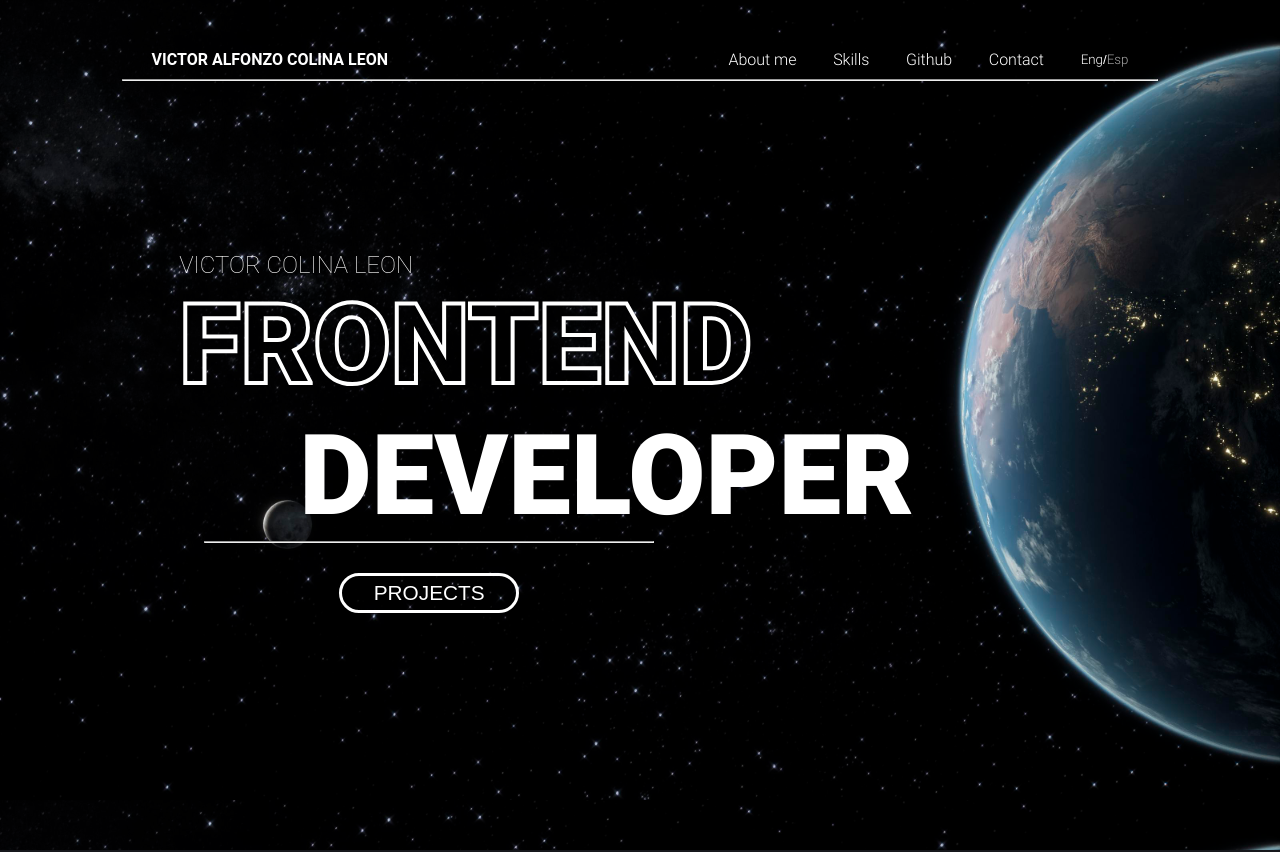
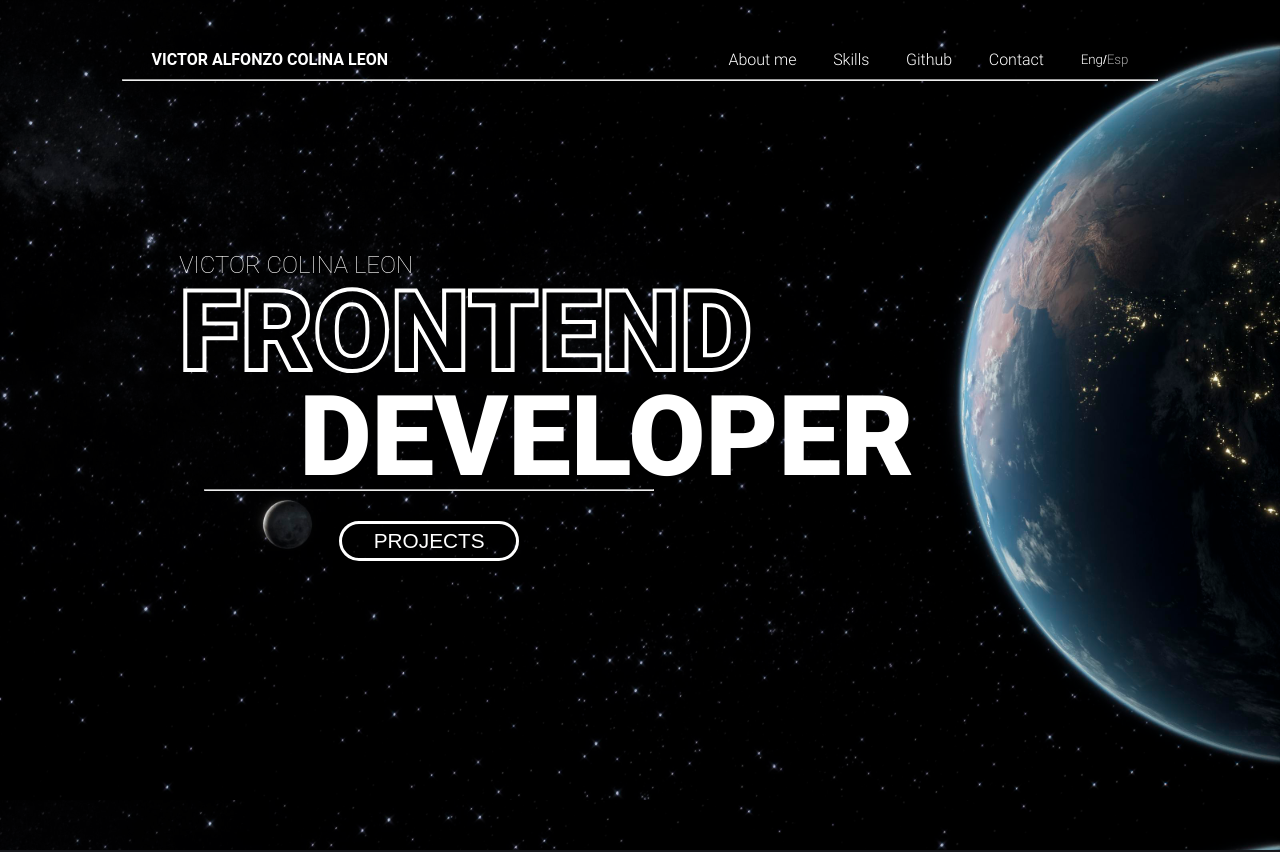
Before and after one commit to victorcolina22/portfolio, a React (Create React App) app: page / in a window 1280 px wide. Shown: the top 852 px of the page. Built offline with nearby package versions, Linux system fonts and the light colour scheme; what react-scroll-motion would draw is missing.

Commit message:
Ajuste en line-height en titulo principal

```diff
--- a/src/App.js
+++ b/src/App.js
@@ -32,8 +32,10 @@ export const App = () => {
 
                 <div className="presentation">
                     <h2 className='presentation__name'>victor colina leon</h2>
-                    <p className='presentation__front'>frontend</p>
-                    <p className='presentation__end'>developer</p>
+                    <div className="presentation__big-title">
+                        <p className='presentation__front'>frontend</p>
+                        <p className='presentation__end'>developer</p>
+                    </div>
 
                     <div className='presentation__button'>
                         <hr />
--- a/src/index.css
+++ b/src/index.css
@@ -57,6 +57,10 @@ p {
   font-weight: lighter;
   text-transform: uppercase;
   font-size: 1.5rem;
+}
+
+.presentation__big-title {
+  line-height: 105px;
 }
 
 .presentation__front {
@@ -121,6 +125,10 @@ p {
     text-align: center;
   }
 
+  .presentation__big-title {
+    line-height: normal;
+  }
+
   .presentation__front {
     -webkit-text-stroke: 1px var(--primary);
     font-size: 3rem;
```
